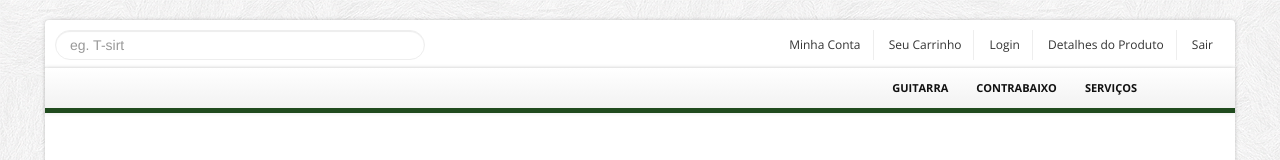
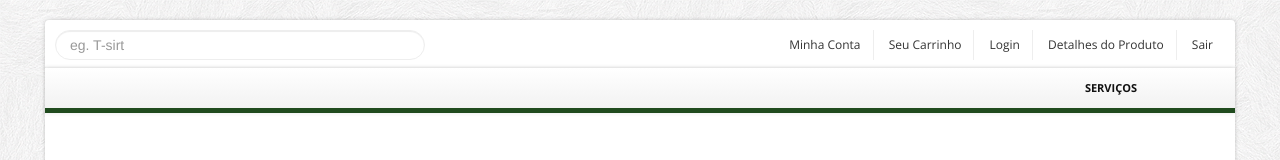
Before and after one commit to alexsandroaap/NS, a plain HTML site: page products.html in a window 1280 px wide. Shown: the top 160 px of the page. Drawn offline with nearby package versions, Linux system fonts and the light colour scheme.

Commit message:
Update products.html

```diff
--- a/products.html
+++ b/products.html
@@ -56,7 +56,7 @@
 					<a href="index.html" class="logo pull-left"><img src="themes/images/log.png" class="site_logo" alt=""></a>
 					<nav id="menu" class="pull-right">
 						<ul>
-							<li><a href="">Guitarra</a>
+						<!--<li><a href="">Guitarra</a>
 								<ul>
 									<li><a href="./strato.html">Stratocaster</a></li>
 									<li><a href="./telecaster.html">Telecaster</a></li>
@@ -68,6 +68,7 @@
 									<li><a href="./4cordas.html">4 Cordas</a></li>
 									<li><a href="./5cordas.html">5 Cordas</a></li>
 								</ul>
+							</li>		-->
 							<li><a href="">Serviços</a>
 								<ul>
 									<li><a href="">Troca de Traste</a></li>
```
